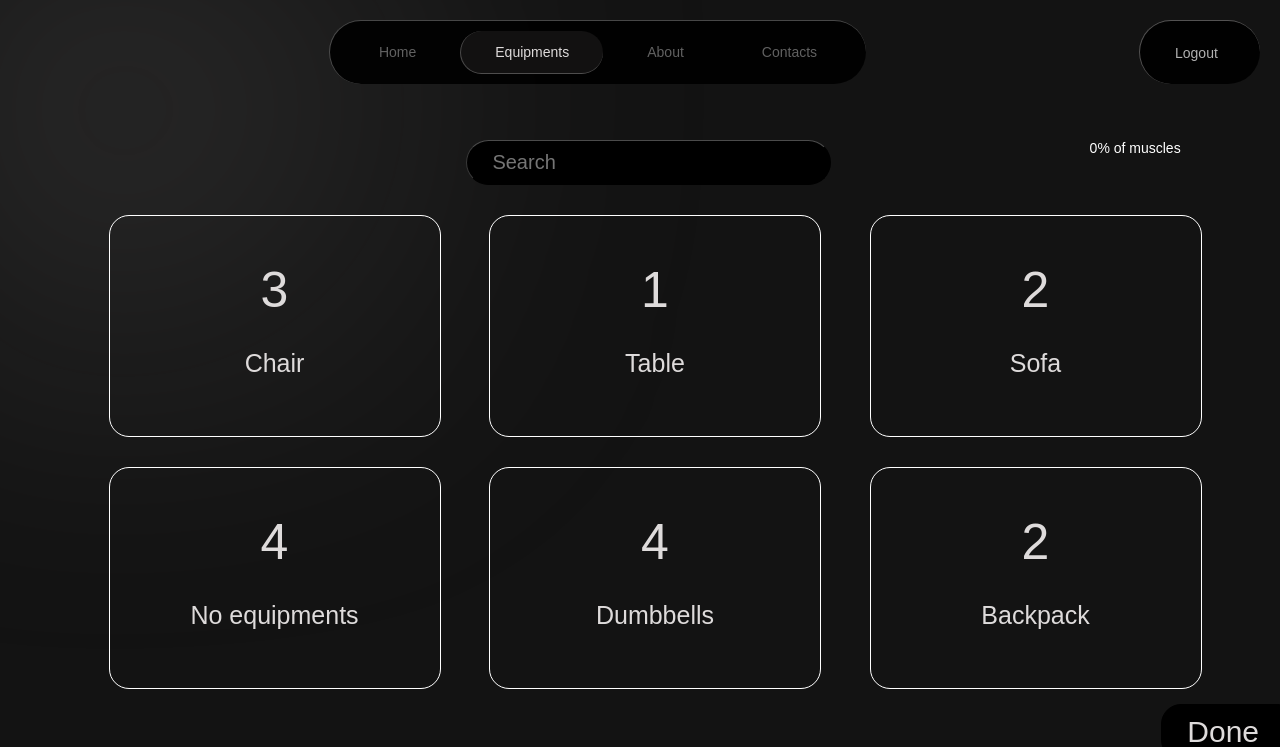
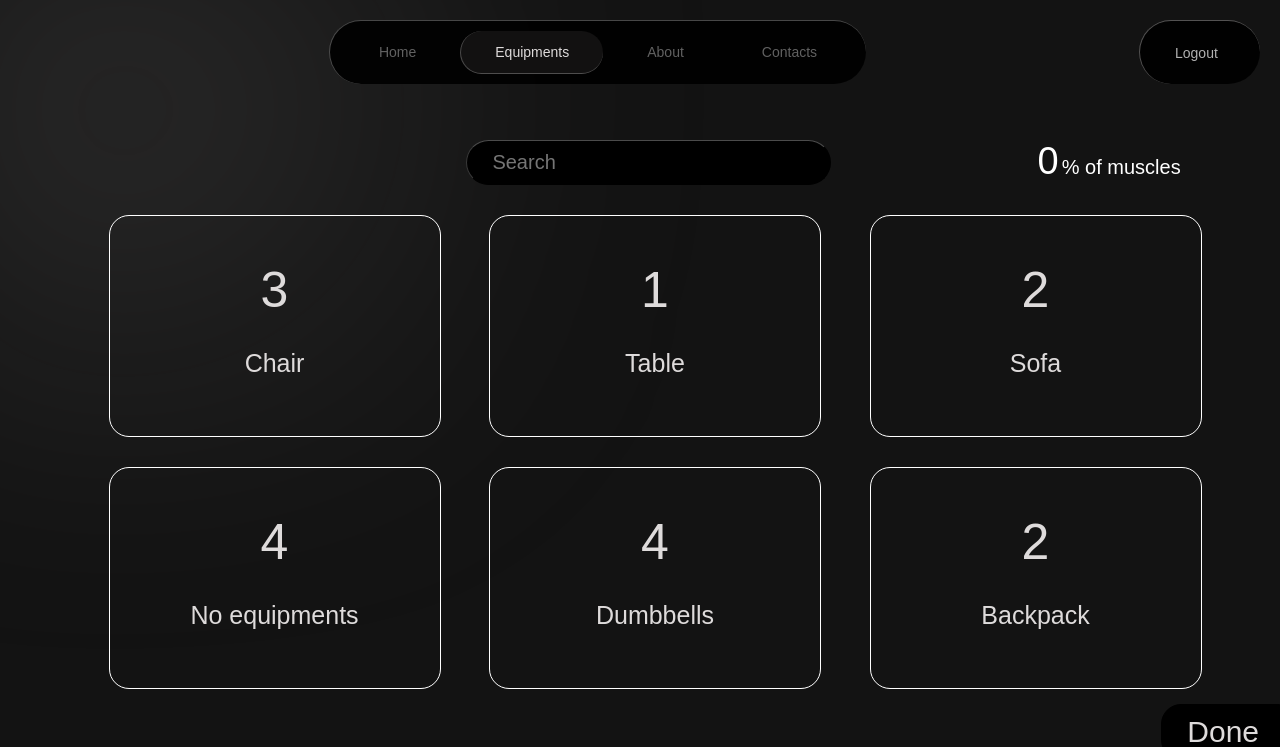
Before and after one commit to ShivamNotfound/NoExcuses, a Django app: page /select_equipment/ in a window 1280 px wide. Shown: the top 747 px of the page. Run offline with Django 5.2, Linux system fonts and the light colour scheme; a user stored in the database is signed in; data comes from the database, SQL or seed files in the repository; parts of the project's set-up code (start-up, migrations or seed data) failed here and were passed over.

Commit message:
Finally the percentage feature has been added and is working fine.

```diff
--- a/ne_project/api/static/api/select_equipment.css
+++ b/ne_project/api/static/api/select_equipment.css
@@ -110,3 +110,13 @@
     background-color: rgb(76, 154, 69);
     color:black;
 }
+
+#percent
+{
+    font-size:38px;
+    margin:3px;
+}
+#muscle_percent
+{
+    font-size:20px;
+}
--- a/ne_project/api/static/api/select_equipment.js
+++ b/ne_project/api/static/api/select_equipment.js
@@ -2,7 +2,6 @@ const searchbar = document.getElementById("search_bar");
 let equipments = document.querySelectorAll(".equipment_cards");
 const equipment_inputs = document.querySelectorAll(".equipment_card_box")
 let name;
-const mus_percent = document.getElementById("muscle_percent");
 searchbar.addEventListener("input", (e)=>{
     const value = searchbar.value.toLowerCase();
     equipments.forEach(element => {
@@ -18,24 +17,19 @@ searchbar.addEventListener("input", (e)=>{
 
 })
 
-
-let selected_count = 0;
+const selected_set = new Set();
+const mapping_data = document.getElementById("sub_data");
+const equip_json = JSON.parse(mapping_data.textContent)
+const percent = document.getElementById("percent");
 equipment_inputs.forEach(ele => {
     ele.addEventListener('change', (e) =>
     {
-        let id = ele.getAttribute('id')
-        let equipmentPercent = document.getElementById(`${id}forPercent`);
-        let sub_count = Number(equipmentPercent.getAttribute('value'));
-        if(ele.checked)
-        {
-            selected_count += sub_count;
-            mus_percent.textContent = `${Math.round(selected_count/36*100)}% of muscles`;
-
-        }
-        else
-        {
-            selected_count -= sub_count;
-            mus_percent.textContent = `${Math.round(selected_count/36*100)}% of muscles`;
-        }
+        selected_set.clear();
+        document.querySelectorAll(".equipment_card_box:checked")
+        .forEach((equipment)=>{
+            equip_json[equipment.id]
+            .forEach((id)=>selected_set.add(id));
+        })
+        percent.textContent = `${Math.round(selected_set.size/36*100)}`;
     })
 })
--- a/ne_project/api/templates/api/select_equipment.html
+++ b/ne_project/api/templates/api/select_equipment.html
@@ -4,19 +4,18 @@
 {% load custom_tags %}
     <link rel="stylesheet" href="{% static 'api/select_equipment.css' %}">
         <div id="search_bar_container">
-
             <input id="search_bar" placeholder="Search" name="search_value">
             <div id="muscle_percent">
-                0% of muscles
+                <span id="percent">0</span>% of muscles
             </div>
         </div>
+    {{ sub_data| json_script:"sub_data"}}
     <form method="post" action="/select_equipment/">
         {% csrf_token %}
     <div id="equipement_container">
         {% for equipment in equipments %}
         <input type = "checkbox" value="{{equipment.id}}" name="{{equipment.id}}" id="{{equipment.id }}" class="equipment_card_box">
         <label for="{{equipment.id}}" class="equipment_cards" name="{{equipment}}">
-        <div style="display:none" id="{{equipment.id}}forPercent" value="{% get_item sub_data equipment.id %}"></div>
         <center>
         <div class="equipment_count">
             {{equipment.workouts.count}}
--- a/ne_project/api/views.py
+++ b/ne_project/api/views.py
@@ -39,8 +39,7 @@ def equipment_selection(request):
         res = []
         for w in works:
             res.extend(workouts.get(id = w).sub_muscle.values_list('id', flat=True))
-        equipment_data[e.id] = len(set(res))
-    print(equipment_data)
+        equipment_data[e.id] = list(set(res))
     if request.method == 'POST':
         ids = list(request.POST.keys())[1:] # Remove blurbar and fix this.
         if request.user.is_authenticated:
```
